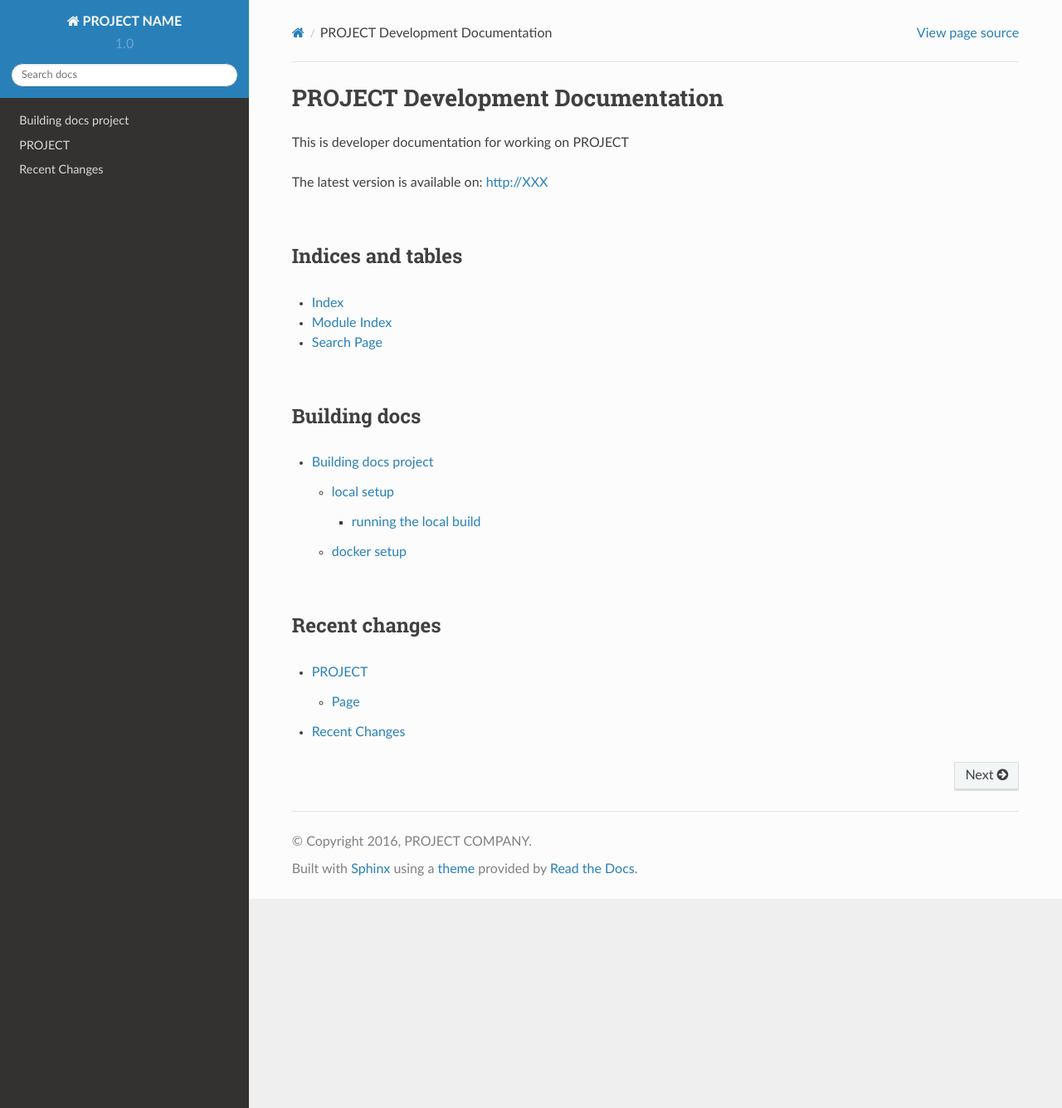
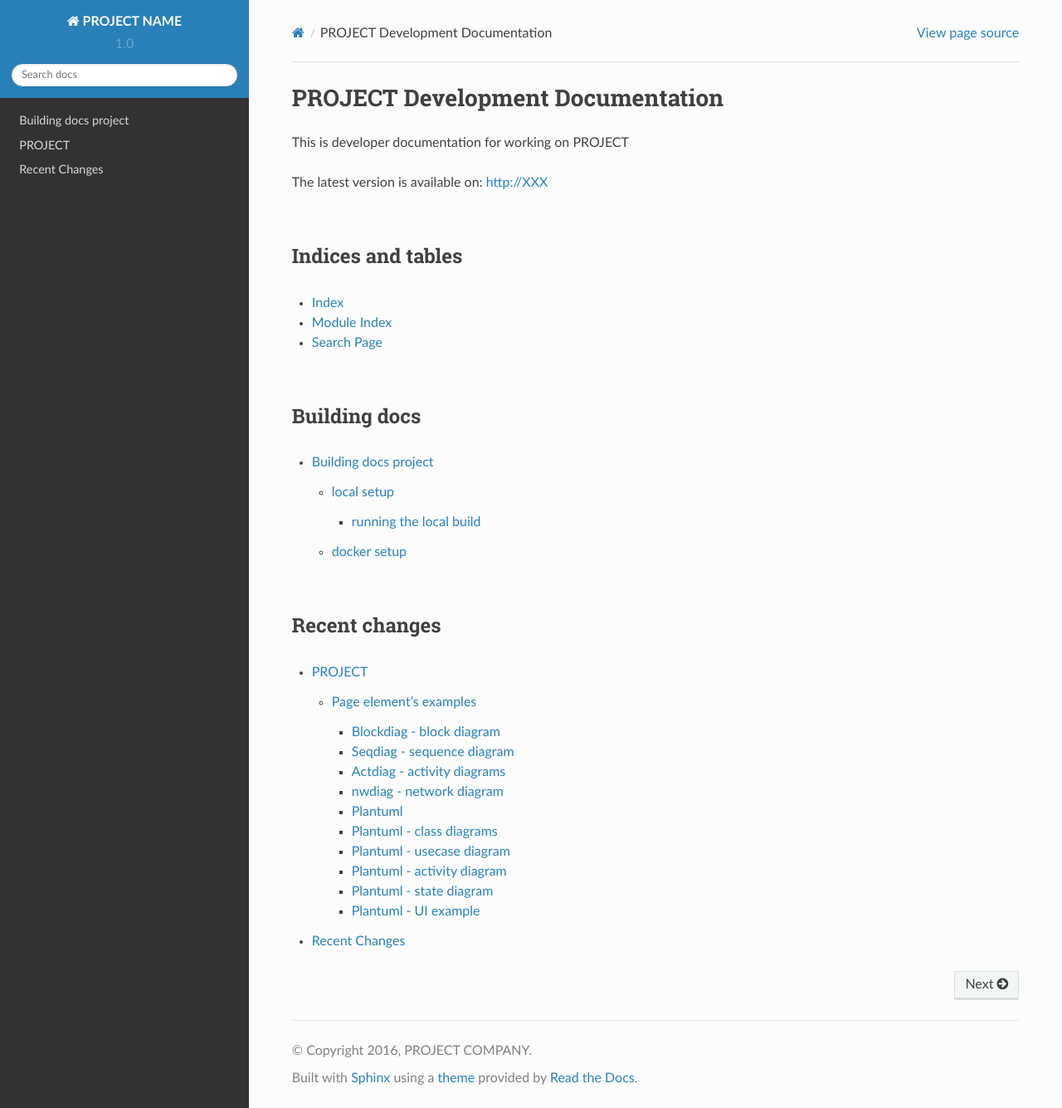
Before and after one commit to Voronenko/ProjectDocs, a Sphinx documentation site: the page built from docs/index.rst, in a window 1280 px wide and 1335 px high. Shown: the whole window at 83% size. Built offline with Sphinx 7.4.7 and the Read the Docs theme 2.0.0, drawn with Linux system fonts in a browser that asks for light colours; pages that are not in the unit, such as notebooks, are missing from menus.

Commit message:
refactored page examples

```diff
--- a/docs/project_specific/page.rst
+++ b/docs/project_specific/page.rst
@@ -1,7 +1,10 @@
-====
-Page
-====
+=======================
+Page element's examples
+=======================
 
+
+Blockdiag - block diagram
+~~~~~~~~~~~~~~~~~~~~~~~~~
 
 .. blockdiag::
    :desctable:
@@ -14,7 +17,8 @@ Page
    }
 
 
-
+Seqdiag - sequence diagram
+~~~~~~~~~~~~~~~~~~~~~~~~~~
 
 
 .. seqdiag::
@@ -28,6 +32,8 @@ Page
    }
 
 
+Actdiag - activity diagrams
+~~~~~~~~~~~~~~~~~~~~~~~~~~~
 
 .. actdiag::
    :desctable:
@@ -40,6 +46,8 @@ Page
    }
 
 
+nwdiag - network diagram
+~~~~~~~~~~~~~~~~~~~~~~~~
 
 .. nwdiag::
    :desctable:
@@ -55,6 +63,9 @@ Page
       }
    }
 
+
+Plantuml
+~~~~~~~~
 
 .. uml::
 
@@ -77,6 +88,8 @@ Page
    @enduml
 
 
+Plantuml - class diagrams
+~~~~~~~~~~~~~~~~~~~~~~~~~
 
 
 .. uml::
@@ -218,6 +231,8 @@ To declare fields and methods, you can use the symbol ”:” followed by the fi
       @enduml
 
 
+Plantuml - usecase diagram
+~~~~~~~~~~~~~~~~~~~~~~~~~~
 
 
 .. uml::
@@ -264,7 +279,8 @@ To declare fields and methods, you can use the symbol ”:” followed by the fi
    @enduml
 
 
-
+Plantuml - activity diagram
+~~~~~~~~~~~~~~~~~~~~~~~~~~~
 
 
 .. uml::
@@ -333,7 +349,8 @@ To declare fields and methods, you can use the symbol ”:” followed by the fi
    @enduml
 
 
-
+Plantuml - state diagram
+~~~~~~~~~~~~~~~~~~~~~~~~
 
 
 .. uml::
@@ -384,7 +401,8 @@ To declare fields and methods, you can use the symbol ”:” followed by the fi
    @enduml
 
 
-
+Plantuml - UI example
+~~~~~~~~~~~~~~~~~~~~~
 
 .. uml::
 
```
